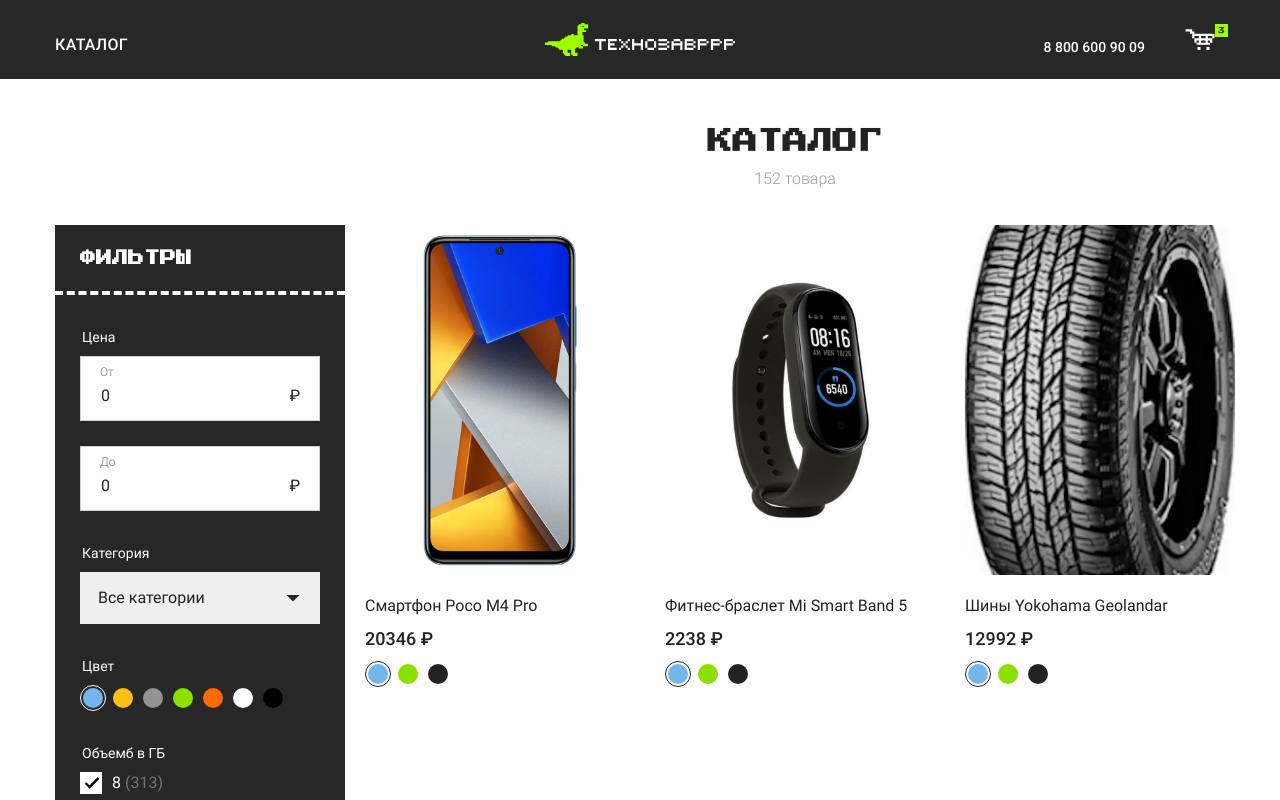
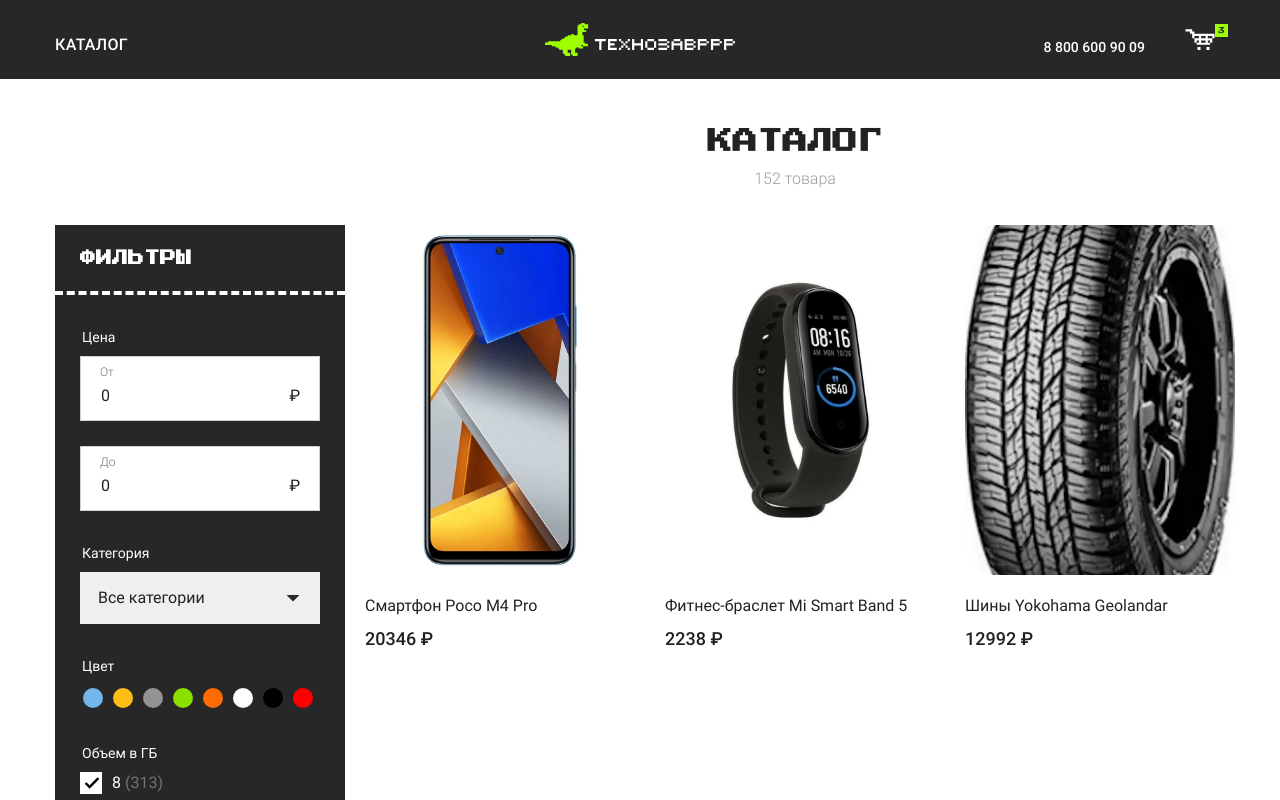
Before and after one commit to mavrus76/first-vue-project, a Vue app: page / in a window 1280 px wide. Shown: the top 800 px of the page. Built offline with nearby package versions, Linux system fonts and the light colour scheme.

Commit message:
was done filter by color

```diff
--- a/src/App.vue
+++ b/src/App.vue
@@ -10,10 +10,15 @@
         :price-from.sync="filterPriceFrom"
         :price-to.sync="filterPriceTo"
         :category-id.sync="filterCategoryId"
+        :color-id.sync="filterColorId"
       />
       <section class="catalog">
         <ProductList :products="products" />
-        <BasePagination v-model="page" :count="countProducts" :per-page="productsPerPage" />
+        <BasePagination
+          v-model="page"
+          :count="countProducts"
+          :per-page="productsPerPage"
+        />
       </section>
     </div>
   </main>
@@ -33,6 +38,7 @@
       filterPriceFrom: 0,
       filterPriceTo: 0,
       filterCategoryId: 0,
+      filterColorId: 0,
       page: 1,
       productsPerPage: 3,
     };
@@ -48,13 +54,21 @@
       }
 
       if (this.filterPriceTo > 0) {
-        filteredProducts = filteredProducts.filter((product) => product.price < this.filterPriceTo);
+        filteredProducts = filteredProducts.filter(
+          (product) => product.price < this.filterPriceTo,
+        );
       }
 
       if (this.filterCategoryId) {
         filteredProducts = filteredProducts.filter(
           (product) => product.categoryId === this.filterCategoryId,
         );
+      }
+
+      if (this.filterColorId) {
+        filteredProducts = filteredProducts.filter((product) => product.colorsId.find(
+          (productColorId) => productColorId === this.filterColorId,
+        ));
       }
 
       return filteredProducts;
--- a/src/components/ProductFilter.vue
+++ b/src/components/ProductFilter.vue
@@ -40,59 +40,23 @@
       <fieldset class="form__block">
         <legend class="form__legend">Цвет</legend>
         <ul class="colors">
-          <li class="colors__item">
+          <li class="colors__item" v-for="color in colors" :key="color.id">
             <label class="colors__label">
               <input
                 class="colors__radio sr-only"
                 type="radio"
                 name="color"
-                value="#73B6EA"
-                checked=""
+                :value="color.id"
+                v-model.number="currentColorId"
               />
-              <span class="colors__value" style="background-color: #73b6ea"> </span>
+              <span class="colors__value" :style="{ 'background-color': color.code }"></span>
             </label>
-          </li>
-          <li class="colors__item">
-            <label class="colors__label">
-              <input class="colors__radio sr-only" type="radio" name="color" value="#FFBE15" />
-              <span class="colors__value" style="background-color: #ffbe15"> </span>
-            </label>
-          </li>
-          <li class="colors__item">
-            <label class="colors__label">
-              <input class="colors__radio sr-only" type="radio" name="color" value="#939393" />
-              <span class="colors__value" style="background-color: #939393"> </span
-            ></label>
-          </li>
-          <li class="colors__item">
-            <label class="colors__label">
-              <input class="colors__radio sr-only" type="radio" name="color" value="#8BE000" />
-              <span class="colors__value" style="background-color: #8be000"> </span
-            ></label>
-          </li>
-          <li class="colors__item">
-            <label class="colors__label">
-              <input class="colors__radio sr-only" type="radio" name="color" value="#FF6B00" />
-              <span class="colors__value" style="background-color: #ff6b00"> </span
-            ></label>
-          </li>
-          <li class="colors__item">
-            <label class="colors__label">
-              <input class="colors__radio sr-only" type="radio" name="color" value="#FFF" />
-              <span class="colors__value" style="background-color: #fff"> </span
-            ></label>
-          </li>
-          <li class="colors__item">
-            <label class="colors__label">
-              <input class="colors__radio sr-only" type="radio" name="color" value="#000" />
-              <span class="colors__value" style="background-color: #000"> </span
-            ></label>
           </li>
         </ul>
       </fieldset>
 
       <fieldset class="form__block">
-        <legend class="form__legend">Объемб в ГБ</legend>
+        <legend class="form__legend">Объем в ГБ</legend>
         <ul class="check-list">
           <li class="check-list__item">
             <label class="check-list__label">
@@ -157,7 +121,7 @@
         </ul>
       </fieldset>
 
-      <button class="filter__submit button button--primery" type="submit">Применить</button>
+      <button class="filter__submit button button--primary" type="submit">Применить</button>
       <button class="filter__reset button button--second" type="button" @click.prevent="reset">
         Сбросить
       </button>
@@ -167,6 +131,7 @@
 
 <script>
 import categories from '../data/categories';
+import colors from '../data/colors';
 
 export default {
   data() {
@@ -174,12 +139,16 @@
       currentPriceFrom: 0,
       currentPriceTo: 0,
       currentCategoryId: 0,
+      currentColorId: 0,
     };
   },
-  props: ['priceFrom', 'priceTo', 'categoryId'],
+  props: ['priceFrom', 'priceTo', 'categoryId', 'colorId'],
   computed: {
     categories() {
       return categories;
+    },
+    colors() {
+      return colors;
     },
   },
   watch: {
@@ -192,17 +161,22 @@
     categoryId(value) {
       this.currentCategoryId = value;
     },
+    colorId(value) {
+      this.currentColorId = value;
+    },
   },
   methods: {
     submit() {
       this.$emit('update:priceFrom', this.currentPriceFrom);
       this.$emit('update:priceTo', this.currentPriceTo);
       this.$emit('update:categoryId', this.currentCategoryId);
+      this.$emit('update:colorId', this.currentColorId);
     },
     reset() {
       this.$emit('update:priceFrom', 0);
       this.$emit('update:priceTo', 0);
       this.$emit('update:categoryId', 0);
+      this.$emit('update:colorId', 0);
     },
   },
 };
--- a/src/components/ProductItem.vue
+++ b/src/components/ProductItem.vue
@@ -11,22 +11,10 @@
     <span class="catalog__price"> {{ product.price }} ₽ </span>
 
     <ul class="colors colors--black">
-      <li class="colors__item">
+      <li class="colors__item" v-for="colorId in product.colorsId" :key="colorId">
         <label class="colors__label">
-          <input class="colors__radio sr-only" type="radio" value="#73B6EA" v-model="color" />
-          <span class="colors__value" style="background-color: #73b6ea"> </span>
-        </label>
-      </li>
-      <li class="colors__item">
-        <label class="colors__label">
-          <input class="colors__radio sr-only" type="radio" value="#8BE000" v-model="color" />
-          <span class="colors__value" style="background-color: #8be000"> </span>
-        </label>
-      </li>
-      <li class="colors__item">
-        <label class="colors__label">
-          <input class="colors__radio sr-only" type="radio" value="#222" v-model="color" />
-          <span class="colors__value" style="background-color: #222"> </span>
+          <input class="colors__radio sr-only" type="radio" :value="colorId" />
+          <span class="colors__value" :style="{ 'background-color': colorId }"> </span>
         </label>
       </li>
     </ul>
@@ -35,11 +23,6 @@
 
 <script>
 export default {
-  data() {
-    return {
-      color: '#73B6EA',
-    };
-  },
   props: ['product'],
 };
 </script>
--- /dev/null
+++ b/src/data/colors.js
@@ -0,0 +1,34 @@
+export default [
+  {
+    id: 1,
+    code: '#73B6EA',
+  },
+  {
+    id: 2,
+    code: '#FFBE15',
+  },
+  {
+    id: 3,
+    code: '#939393',
+  },
+  {
+    id: 4,
+    code: '#8BE000',
+  },
+  {
+    id: 5,
+    code: '#FF6B00',
+  },
+  {
+    id: 6,
+    code: '#FFF',
+  },
+  {
+    id: 7,
+    code: '#000',
+  },
+  {
+    id: 8,
+    code: '#F00',
+  },
+];
--- a/src/data/products.js
+++ b/src/data/products.js
@@ -2,6 +2,7 @@
   {
     id: 1,
     categoryId: 9,
+    colorsId: [1, 5, 7],
     title: 'Смартфон Poco M4 Pro',
     price: 20346,
     image: '/img/phone.webp',
@@ -9,6 +10,7 @@
   {
     id: 2,
     categoryId: 9,
+    colorsId: [3, 4, 7],
     title: 'Фитнес-браслет Mi Smart Band 5',
     price: 2238,
     image: '/img/fitness.webp',
@@ -16,6 +18,7 @@
   {
     id: 3,
     categoryId: 1,
+    colorsId: [7],
     title: 'Шины Yokohama Geolandar',
     price: 12992,
     image: '/img/tire.webp',
@@ -23,6 +26,7 @@
   {
     id: 4,
     categoryId: 1,
+    colorsId: [5, 7],
     title: 'Домкрат автомобильный Matrix',
     price: 2050,
     image: '/img/jack.webp',
@@ -30,6 +34,7 @@
   {
     id: 5,
     categoryId: 2,
+    colorsId: [3, 6],
     title: 'Термокружка Good Sale',
     price: 516,
     image: '/img/mug.webp',
@@ -37,6 +42,7 @@
   {
     id: 6,
     categoryId: 3,
+    colorsId: [1, 2, 4],
     title: 'Шуруповерт Electrolite Expert',
     price: 3056,
     image: '/img/screwdriver.webp',
@@ -44,6 +50,7 @@
   {
     id: 7,
     categoryId: 5,
+    colorsId: [],
     title: 'JavaScript. Полное руководство',
     price: 4429,
     image: '/img/book-javascript.webp',
@@ -51,6 +58,7 @@
   {
     id: 8,
     categoryId: 5,
+    colorsId: [],
     title: 'Vue.js в действии',
     price: 4667,
     image: '/img/book-vue.webp',
@@ -58,6 +66,7 @@
   {
     id: 9,
     categoryId: 8,
+    colorsId: [2, 3, 5],
     title: 'Горный велосипед Green Bike',
     price: 24199,
     image: '/img/bike.webp',
@@ -65,6 +74,7 @@
   {
     id: 10,
     categoryId: 9,
+    colorsId: [3, 7],
     title: 'Ноутбук Lenovo V15 G2 ALC',
     price: 38390,
     image: '/img/notebook.webp',
@@ -72,6 +82,7 @@
   {
     id: 11,
     categoryId: 2,
+    colorsId: [1, 5, 8],
     title: 'Бытовой пылесос Philips',
     price: 15680,
     image: '/img/vacuum-cleaner.webp',
@@ -79,6 +90,7 @@
   {
     id: 12,
     categoryId: 2,
+    colorsId: [1, 5, 8],
     title: 'Электрический чайник Bosch',
     price: 5562,
     image: '/img/teapot.webp',
@@ -86,6 +98,7 @@
   {
     id: 13,
     categoryId: 6,
+    colorsId: [1, 4, 7, 8],
     title: 'Компьютерное кресло',
     price: 8090,
     image: '/img/armchair.webp',
@@ -93,6 +106,7 @@
   {
     id: 14,
     categoryId: 4,
+    colorsId: [1, 7, 8],
     title: 'Ручка гелевая черная Brauberg',
     price: 281,
     image: '/img/pen.webp',
@@ -100,6 +114,7 @@
   {
     id: 15,
     categoryId: 7,
+    colorsId: [8],
     title: 'Кофе молотый BUSHIDO Red Katana',
     price: 370,
     image: '/img/coffee.webp',
--- a/src/main.js
+++ b/src/main.js
@@ -1,8 +1,8 @@
 import Vue from 'vue';
 import App from './App.vue';
 
-import { message1, message2 } from './data';
-import func from './func';
+// import { message1, message2 } from './data';
+// import func from './func';
 
 Vue.config.productionTip = false;
 
@@ -10,5 +10,5 @@
   render: (h) => h(App),
 }).$mount('#app');
 
-func(message1);
-func(message2);
+// func(message1);
+// func(message2);
```
Also changed, not shown: public/css/style.min.css.
